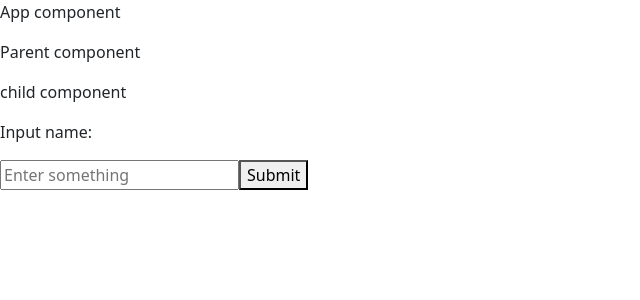
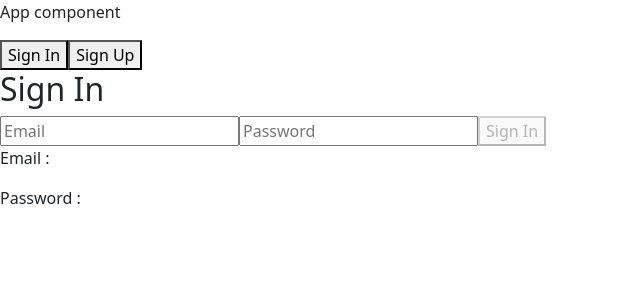
Before and after one commit to NidhiPradh/my-app, an Angular app: page /parent in a window 1280 px wide. Shown: the top 300 px of the page, without its empty margins (0-640 px from the left). Built offline with nearby package versions, Linux system fonts and the light colour scheme.

Commit message:
input output properties

```diff
--- a/src/app/Parent/parent.component.html
+++ b/src/app/Parent/parent.component.html
@@ -1,6 +1,18 @@
-<p>Parent component</p>
-<app-child [inputName]="name"></app-child>
-<!-- two-way data binding -->
-<input type="text" [(ngModel)]="inputValue" placeholder="Enter something" />
+<!-- <p>Parent component</p>
+<app-child [inputName]="name"
+(sendData)="receiveData($event)"></app-child>
+two-way data binding -->
+<!-- <input type="text" [(ngModel)]="inputValue" placeholder="Enter something" />
 
-<button (click)="onSubmit()">Submit</button>
+<button (click)="onSubmit()">Submit</button> -->
+
+
+  <!-- Toggle -->
+  <button (click)="isSignup = false">Sign In</button>
+  <button (click)="isSignup = true">Sign Up</button>
+<app-child
+  [isSignup]="isSignup"
+  (formSubmit)="handleForm($event)">
+</app-child>
+<p> Email :{{formData?.email}}</p>
+<p> Password :{{formData?.password}}</p>
--- a/src/app/Parent/parent.component.ts
+++ b/src/app/Parent/parent.component.ts
@@ -1,4 +1,5 @@
 import { Component, OnInit } from '@angular/core';
+import { NgForm } from '@angular/forms';
 
 @Component({
   selector: 'app-parent',
@@ -6,15 +7,35 @@ import { Component, OnInit } from '@angular/core';
   standalone: false,
   styleUrl: './parent.component.css'
 })
-export class ParentComponent implements OnInit {
-    name: string = 'John Doe';
-    inputValue: string = '';
-    ngOnInit(): void {
-        this.name = '';
+export class ParentComponent {
+    isSignup = false;
+    formData: any = null;
+  handleForm(data: any) {
+    console.log('Received data from child:', data);
+    this.formData = data;
+    if (this.isSignup) {
+      console.log('Signup Data:', data);
+    } else {
+      console.log('Signin Data:', data);
     }
-    onSubmit(): void {
-        this.name = this.inputValue;
-        //debugger;
-        console.log('Submitted name:', this.name);
-    }
+
+//     name: string = 'John Doe';
+//     inputValue: string = '';
+//     receivedMessage: string = '';
+
+//     constructor() { }
+//     ngOnInit(): void {
+//         this.name = '';
+//     }
+//     onSubmit(): void {
+//         this.name = this.inputValue;
+//         //debugger;
+//         console.log('Submitted name:', this.name);
+//     }
+//     receivedData: string = '';
+
+//   receiveData(data: string): void {
+//     this.receivedData = data;
+//     console.log('From child:', data);
 }
+}
--- a/src/app/child/child.component.html
+++ b/src/app/child/child.component.html
@@ -1,2 +1,44 @@
-<p>child component</p>
+<!-- <p>child component</p>
 <p>Input name: {{ inputName }}</p>
+<input type="text" [(ngModel)]="message" placeholder="Enter something in child component" />
+
+<button (click)="onSend()">Submit</button> -->
+
+<form #templateForm="ngForm" (ngSubmit)="onSubmit(templateForm)">
+
+  <h2>{{ isSignup ? 'Sign Up' : 'Sign In' }}</h2>
+
+  <!-- Username only for signup -->
+  <div *ngIf="isSignup">
+    <input
+      type="text"
+      name="username"
+      ngModel
+      required
+      placeholder="Username"
+    />
+  </div>
+
+  <input
+    type="email"
+    name="email"
+    ngModel
+    required
+    email
+    placeholder="Email"
+  />
+
+  <input
+    type="password"
+    name="password"
+    ngModel
+    required
+    minlength="6"
+    placeholder="Password"
+  />
+
+  <button type="submit" [disabled]="templateForm.invalid">
+    {{ isSignup ? 'Sign Up' : 'Sign In' }}
+  </button>
+
+</form>
--- a/src/app/child/child.component.ts
+++ b/src/app/child/child.component.ts
@@ -1,17 +1,24 @@
-import { Component, Input, OnInit } from '@angular/core';
-
+import { Component, Input, OnInit, Output, EventEmitter } from '@angular/core';
+import { NgForm } from '@angular/forms';
 @Component({
   selector: 'app-child',
   templateUrl: './child.component.html',
   standalone: false,
   styleUrls: ['./child.component.css'],
 })
-export class ChildComponent implements OnInit {
-    @Input() inputName: string | undefined
+export class ChildComponent {
+    // @Input() inputName: string | undefined
+    // message : string = "";
+    // @Output() sendData = new EventEmitter<string>();
+     @Input() isSignup: boolean = false;
+  @Output() formSubmit = new EventEmitter<any>();
 
-    constructor() { }
-    ngOnInit(): void {
-        console.log('Child component initialized with inputName:', this.inputName);
-       // throw new Error('Method not implemented.');
+  onSubmit(form: NgForm) {
+    if (form.valid) {
+      console.log('Form Data:', form.value);
+      this.formSubmit.emit(form.value);
+
+
+      }
     }
-}
+  }
```
